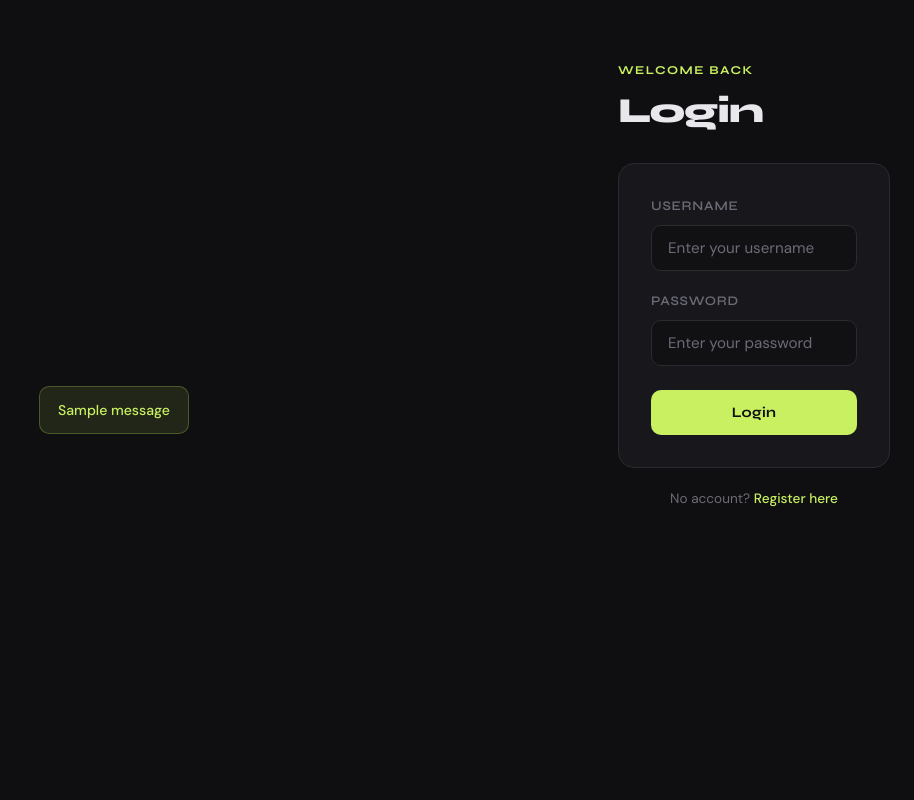
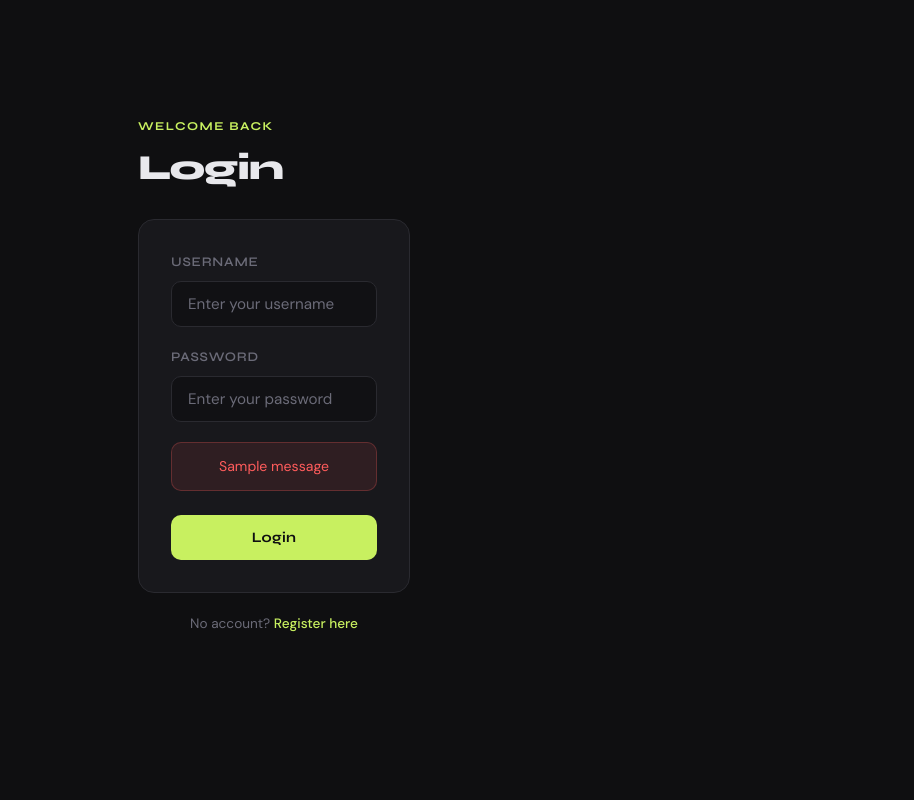
Before and after one commit to Imanshahhh/secure-task-manager, a Django app: page /login/ in a window 1280 px wide. Shown: the whole page, without its empty margins (366-1280 px from the left). Run offline with Django 4.2, Linux system fonts and the light colour scheme; tables that the repository leaves empty hold one stand-in row (values such as "Sample post"); one stand-in notice (Sample message) is shown; parts of the project's set-up code (start-up, migrations or seed data) failed here and were passed over.

Commit message:
Fix login UI, messages positioning, CSP headers

```diff
--- a/templates/main/base.html
+++ b/templates/main/base.html
@@ -101,15 +101,16 @@
     }
 
     /* ── Messages ── */
-    .messages {
-      max-width: 860px;
-      margin: 20px auto 0;
-      padding: 0 24px;
+   .messages {
+      position: fixed;
+      top: 70px;
+      right: 24px;
+      width: 320px;
       display: flex;
       flex-direction: column;
       gap: 10px;
-    }
-
+      z-index: 999;
+   }
     .message {
       padding: 12px 18px;
       border-radius: 10px;
@@ -181,7 +182,7 @@
 </nav>
 {% endif %}
 
-{% if messages %}
+{% if messages and request.resolver_match.url_name != 'login' %}
 <div class="messages">
   {% for message in messages %}
   <div class="message {{ message.tags }}">{{ message }}</div>
--- a/templates/main/login.html
+++ b/templates/main/login.html
@@ -16,6 +16,13 @@
   }
 
   * { box-sizing: border-box; margin: 0; padding: 0; }
+
+  main {
+  display: flex;
+  align-items: center;
+  justify-content: center;
+  min-height: 100vh;
+  }
 
   body {
     background: var(--bg);
@@ -188,7 +195,20 @@
           <div class="error-hint">{{ form.non_field_errors|join:", " }}</div>
         {% endif %}
 
-        <button type="submit" class="btn-submit">Login</button>
+        {% if messages %}
+        {% for message in messages %}
+          <div style="
+            background: rgba(255,92,92,0.1);
+            border: 1px solid rgba(255,92,92,0.25);
+            color: #ff5c5c;
+            padding: 12px 16px;
+            border-radius: 10px;
+            font-size: 0.88rem;
+            text-align: center;
+        ">{{ message }}</div>
+        {% endfor %}
+      {% endif %}
+<button type="submit" class="btn-submit">Login</button>
       </div>
     </form>
   </div>
```
